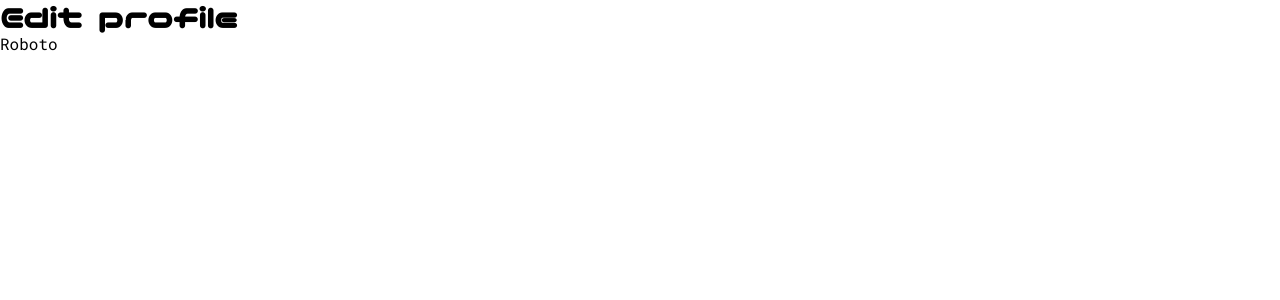
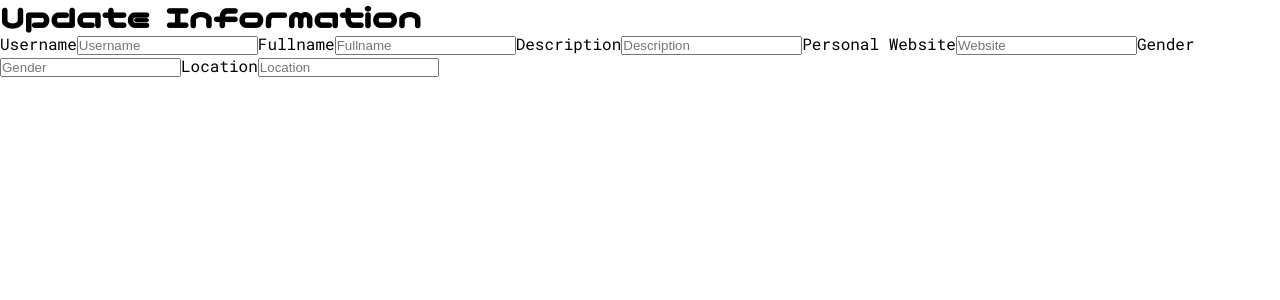
Before and after one commit to FullStack-Elite-Bootcamp-IV/social-media-front, a Next.js app: page /pages/profile/editprofile in a window 1280 px wide. Shown: the top 300 px of the page. Built offline with nearby package versions, Linux system fonts and the light colour scheme.

Commit message:
forms without styles

```diff
--- a/src/app/pages/profile/editprofile/page.tsx
+++ b/src/app/pages/profile/editprofile/page.tsx
@@ -1,10 +1,19 @@
-'use client'
+"use client";
 
-import { useEffect } from "react";
+import { useEffect, useState } from "react";
 import { useAuth } from "../../../context/authContext";
 
 const EditProfile = () => {
   const { loginToken, register } = useAuth();
+  const [username, setUserName] = useState("");
+  const [fullname, setFullName] = useState("");
+  const [description, setDecription] = useState("");
+  const [profilePic, setProfilePic] = useState("");
+  const [website, setWebSite] = useState("");
+  const [gender, setGender] = useState("");
+  const [location, setLocation] = useState("");
+
+  const handleUpdate = () => {};
 
   useEffect(() => {
     console.log(loginToken);
@@ -12,10 +21,53 @@ const EditProfile = () => {
 
   return (
     <main className="bg-black">
-            <h1>Edit profile</h1>
-            <p>Roboto</p>
+      <h1 className="bg-black">Update Information</h1>
+      <form id="UpdateForm" onSubmit={handleUpdate}>
+        <label>Username</label>
+        <input
+          type="text"
+          placeholder="Username"
+          value={username}
+          onChange={(e) => setUserName(e.target.value)}
+        />
+        <label>Fullname</label>
+        <input
+          type="text"
+          placeholder="Fullname"
+          value={fullname}
+          onChange={(e) => setFullName(e.target.value)}
+        />
+        <label>Description</label>
+        <input
+          type="text"
+          placeholder="Description"
+          value={description}
+          onChange={(e) => setDecription(e.target.value)}
+        />
+        <label>Personal Website</label>
+        <input
+          type="text"
+          placeholder="Website"
+          value={website}
+          onChange={(e) => setWebSite(e.target.value)}
+        />
+        <label>Gender</label>
+        <input
+          type="text"
+          placeholder="Gender"
+          value={gender}
+          onChange={(e) => setGender(e.target.value)}
+        />
+        <label>Location</label>
+        <input
+          type="text"
+          placeholder="Location"
+          value={location}
+          onChange={(e) => setLocation(e.target.value)}
+        />
+      </form>
     </main>
   );
-}
+};
 
 export default EditProfile;
```
Lines whose indentation alone changed are shown as unchanged.
